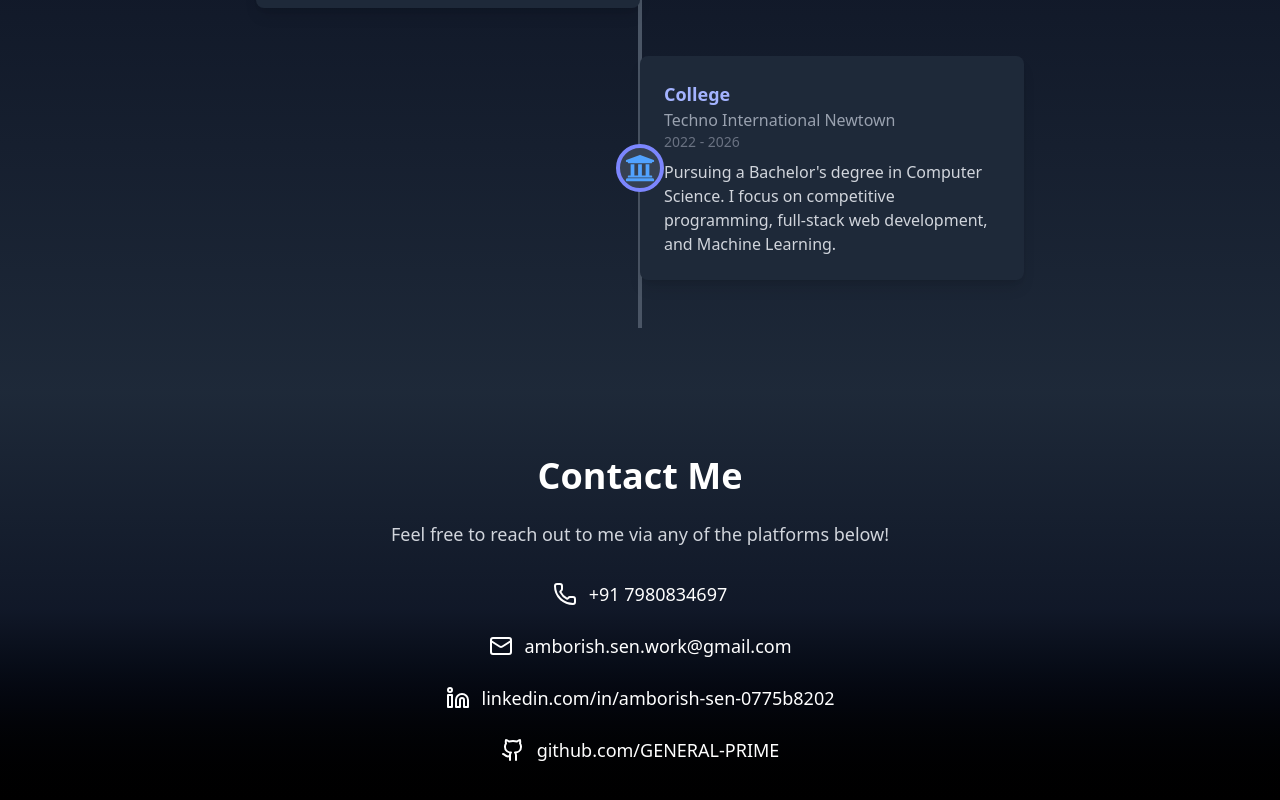
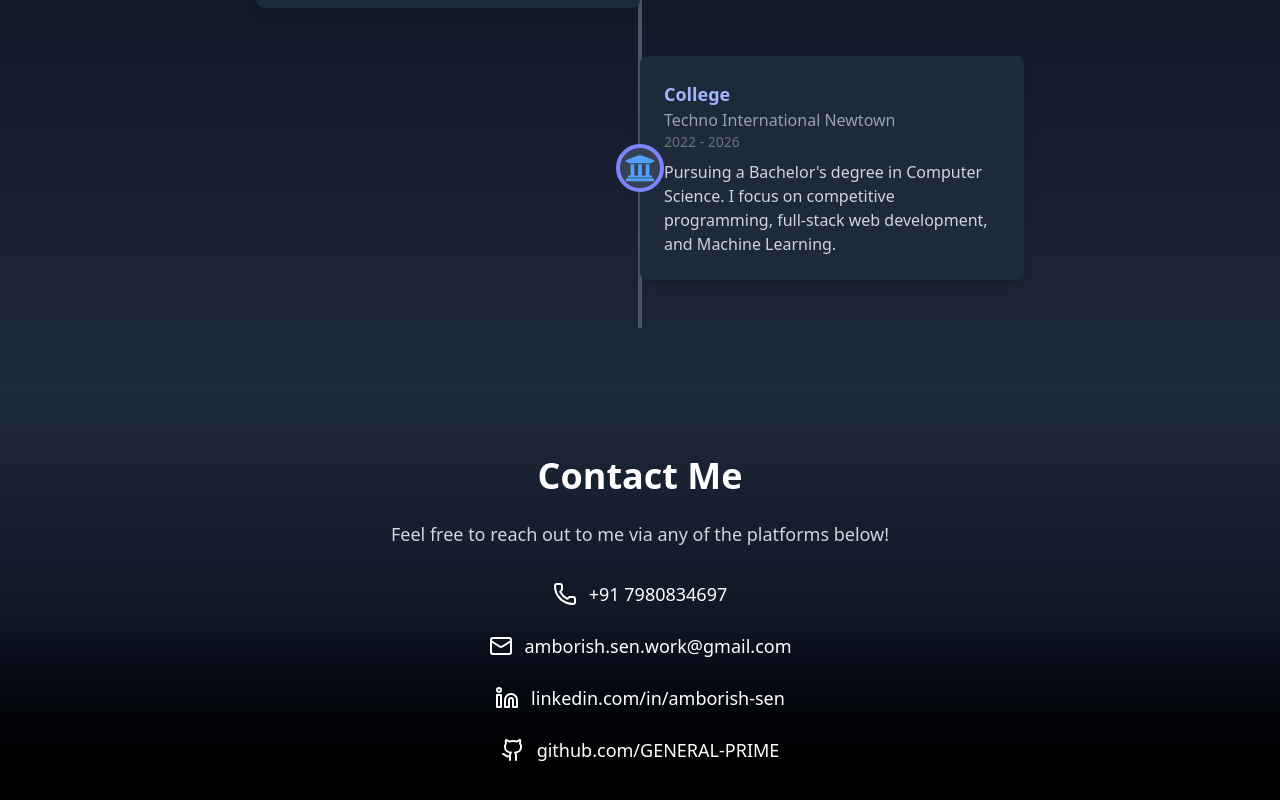
Before and after one commit to GENERAL-PRIME/portfolio, a React (Vite) app: page / in a window 1280 px wide. Shown: the part 3464-4264 px from the top of the page. Built offline with nearby package versions, Linux system fonts and the light colour scheme.

Commit message:
Resume Added

```diff
--- a/src/Components/Contact.jsx
+++ b/src/Components/Contact.jsx
@@ -51,8 +51,7 @@ export default function Contact() {
             animate={{ opacity: 1, y: 0 }}
             transition={{ delay: 0.6 }}
           >
-            <Linkedin className="w-6 h-6" />{" "}
-            linkedin.com/in/amborish-sen-0775b8202
+            <Linkedin className="w-6 h-6" /> linkedin.com/in/amborish-sen
           </motion.a>
 
           {/* GitHub */}
```
